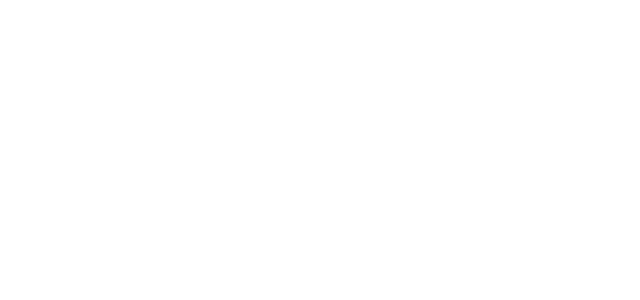
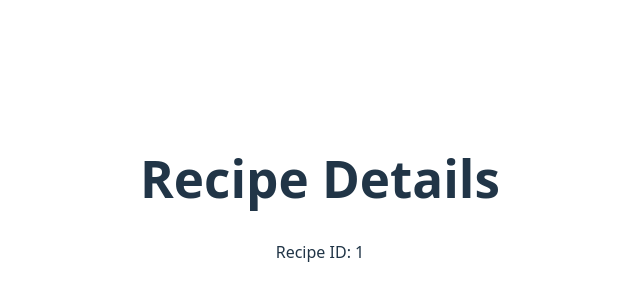
Before and after one commit to dewi-xaltius/recipe-app, a React (Vite) app: page /recipe/1 in a window 1280 px wide. Before the commit this address had no page. Shown: the part 202-502 px from the top of the page, without its empty margins (320-960 px from the left). Built offline with nearby package versions, Linux system fonts and the light colour scheme.

Commit message:
Add routes /recipe, /profile, /add-recipe, /edit-recipe

```diff
--- a/src/App.jsx
+++ b/src/App.jsx
@@ -1,14 +1,24 @@
 import React from 'react';
 import { BrowserRouter as Router, Routes, Route } from 'react-router-dom';
 import Home from './pages/Home';
+import RecipeDetails from './pages/RecipeDetails';
+import Profile from './pages/Profile';
+import AddRecipe from './pages/AddRecipe';
+import EditRecipe from './pages/EditRecipe';
 import './App.css';
 
 function App() {
   return (
     <Router>
-      <Routes>
-        <Route path="/" element={<Home />} />
-      </Routes>
+      <div>
+        <Routes>
+          <Route path="/" element={<Home />} />
+          <Route path="/recipe/:id" element={<RecipeDetails />} />
+          <Route path="/profile" element={<Profile />} />
+          <Route path="/add-recipe" element={<AddRecipe />} />
+          <Route path="/edit-recipe/:id" element={<EditRecipe />} />
+        </Routes>
+      </div>
     </Router>
   );
 }
--- /dev/null
+++ b/src/pages/AddRecipe.jsx
@@ -0,0 +1,11 @@
+import React from 'react';
+
+const AddRecipe = () => {
+  return (
+    <div>
+      <h1>Add Recipe</h1>
+    </div>
+  );
+};
+
+export default AddRecipe;
--- /dev/null
+++ b/src/pages/EditRecipe.jsx
@@ -0,0 +1,15 @@
+import React from 'react';
+import { useParams } from 'react-router-dom';
+
+const EditRecipe = () => {
+  const { id } = useParams();
+
+  return (
+    <div>
+      <h1>Edit Recipe</h1>
+      <p>Editing Recipe ID: {id}</p>
+    </div>
+  );
+};
+
+export default EditRecipe;
--- /dev/null
+++ b/src/pages/Profile.jsx
@@ -0,0 +1,11 @@
+import React from 'react';
+
+const Profile = () => {
+  return (
+    <div>
+      <h1>Profile Page</h1>
+    </div>
+  );
+};
+
+export default Profile;
--- /dev/null
+++ b/src/pages/RecipeDetails.jsx
@@ -0,0 +1,16 @@
+import React from 'react';
+import { useParams } from 'react-router-dom';
+
+const RecipeDetails = () => {
+  const { id } = useParams();
+
+  // For now, just display the recipe ID
+  return (
+    <div>
+      <h1>Recipe Details</h1>
+      <p>Recipe ID: {id}</p>
+    </div>
+  );
+};
+
+export default RecipeDetails;
```
